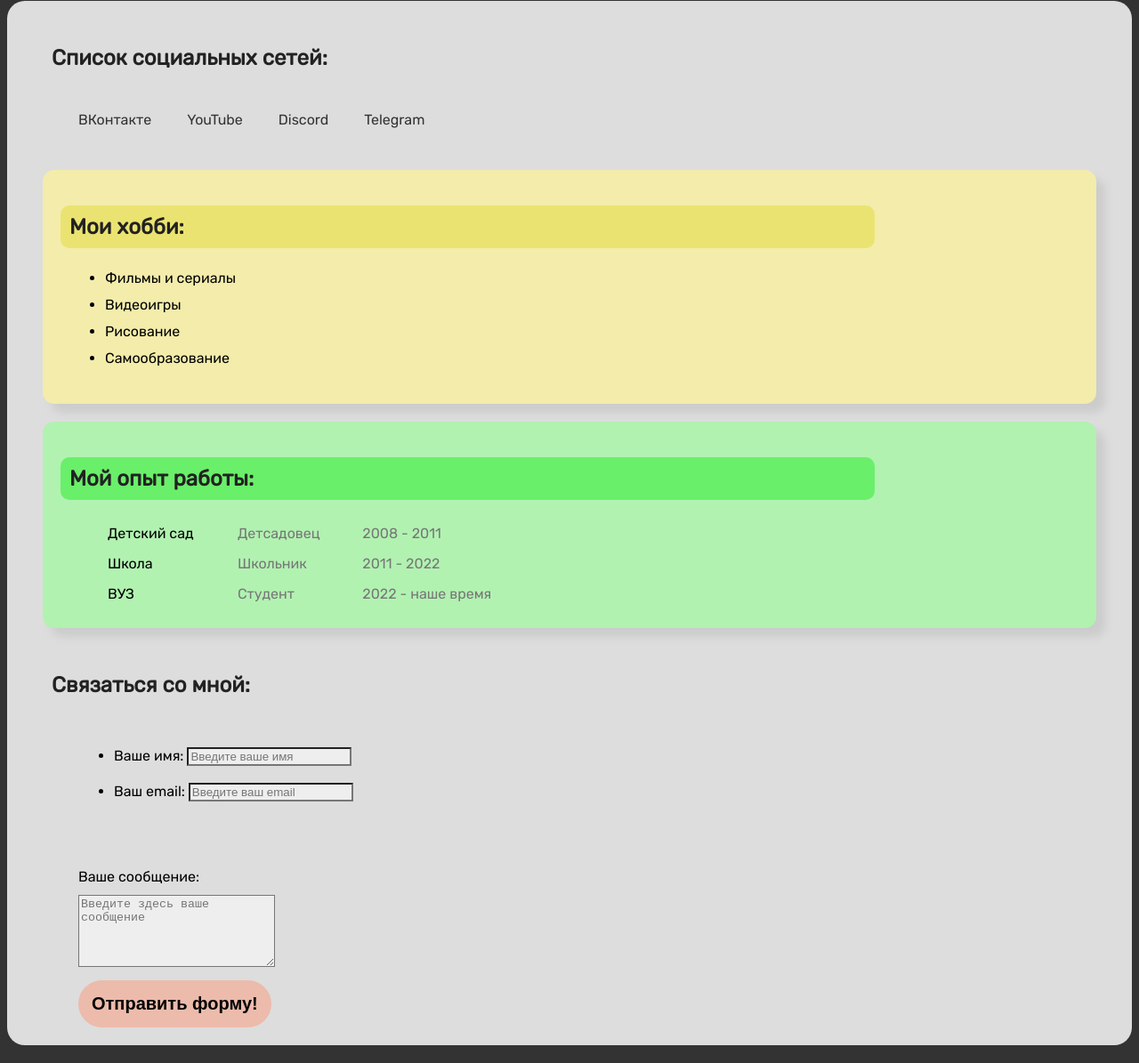
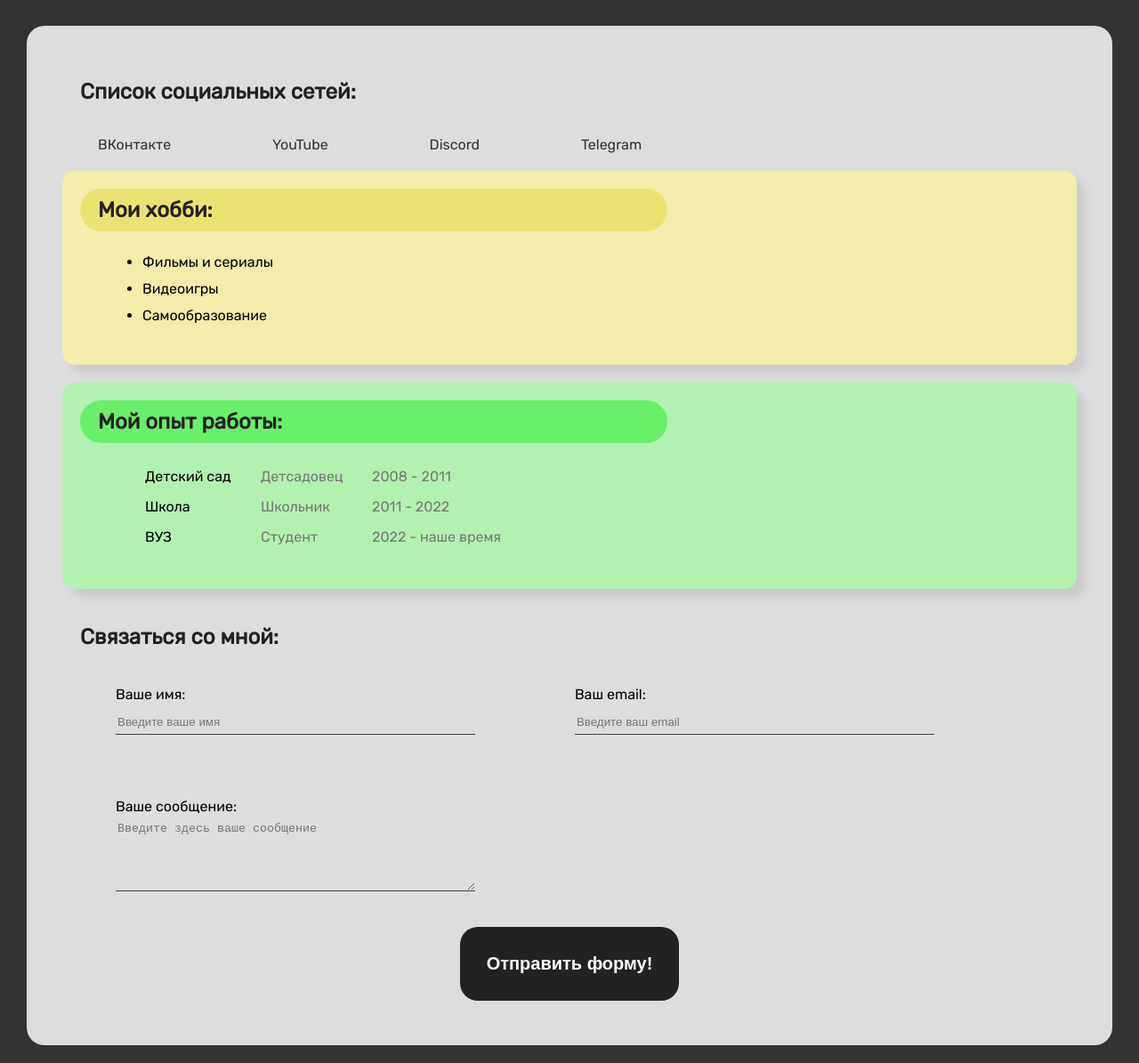
Before and after one commit to OrDro1d/My_web_try, a plain HTML site: page index.html in a window 1280 px wide. Shown: the part 398-1593 px from the top of the page at 89% size. Drawn offline with Linux system fonts and the light colour scheme.

Commit message:
Some changes were made: # My page is adapted fo mobile gadgets now; # Some changes in visuals.

```diff
--- a/index.html
+++ b/index.html
@@ -12,10 +12,10 @@
 		<link rel="stylesheet" href="ohshhet.css" />
 	</head>
 	<body>
+		<div class="container">
 			<header>
-			<ul class="contact-me">
-				<li><img src="myself.jpg" class="image" /></li>
-				<li class="text-about-me">
+				<div><img src="myself.jpg" class="image" /></div>
+				<div class="text-about-me">
 					<h1>Осман Люманов</h1>
 					<p>
 						Меня зовут Осман. Мне 18 лет. На данный момент учусь на втором курсе
@@ -26,13 +26,12 @@
 						В свободное люблю играть в видеоигры, смотреть фильмы и сериалы.
 						Иногда даже рисую.
 					</p>
-				</li>
-			</ul>
+				</div>
 			</header>
-		<div class="w-w-">
-			<div class="sotki">
+			<div class="card main-card">
+				<div class="links">
 					<h2>Список социальных сетей:</h2>
-				<ul class="links">
+					<ul>
 						<li>
 							<a href="oops_try_again_page.html" target="_blank"> ВКонтакте </a>
 						</li>
@@ -47,32 +46,28 @@
 						</li>
 					</ul>
 				</div>
-
-			<div class="card c2">
+				<div class="card hobbies-card">
 					<h2>Мои хобби:</h2>
 					<ul class="table">
 						<li>Фильмы и сериалы</li>
 						<li>Видеоигры</li>
-					<li>Рисование</li>
 						<li>Самообразование</li>
 					</ul>
 				</div>
-			<div class="card c3">
+				<div class="card work-exp-card">
 					<h2>Мой опыт работы:</h2>
-				<table class="table" width="555">
+					<table class="table" width="500">
 						<tbody>
 							<tr>
 								<td>Детский сад</td>
 								<td>Детсадовец</td>
 								<td>2008 - 2011</td>
 							</tr>
-
 							<tr>
 								<td>Школа</td>
 								<td>Школьник</td>
 								<td>2011 - 2022</td>
 							</tr>
-
 							<tr>
 								<td>ВУЗ</td>
 								<td>Студент</td>
@@ -81,26 +76,22 @@
 						</tbody>
 					</table>
 				</div>
-			<div class="better-call">
+				<div class="contact">
 					<h2>Связаться со мной:</h2>
 					<form>
 						<ul>
-						<li class="contact-me">
+							<li class="name">
 								<label for="name">Ваше имя:</label>
-							<input
-								type="text"
-								id="name"
-								placeholder="Введите ваше имя"
-								class="area"
-							/>
+								<br />
+								<input type="text" id="name" placeholder="Введите ваше имя" />
 							</li>
 							<li>
 								<label for="email">Ваш email:</label>
+								<br />
 								<input
 									type="email"
 									id="email"
 									placeholder="Введите ваш email"
-								class="area"
 								/>
 							</li>
 						</ul>
@@ -108,15 +99,15 @@
 						<label for="message">Ваше сообщение:</label>
 						<br />
 						<textarea
-						class="area"
 							id="message"
 							cols="25"
 							rows="5"
 							placeholder="Введите здесь ваше сообщение"
 						></textarea>
 						<br />
+					</form>
 					<button class="button">Отправить форму!</button>
-				</form>
+				</div>
 			</div>
 		</div>
 	</body>
--- a/ohshhet.css
+++ b/ohshhet.css
@@ -4,54 +4,98 @@ body {
 	font-family: "Rubik", sans-serif;
 	font-size: 16px;
 	background-color: #333;
-	min-width: 600px;
+	margin: 0 10px;
+	min-width: 650px;
 }
 
 h1 {
 	color: white;
-	font-size: 3rem;
-	width: 600px;
-	border-radius: 20px;
+	font-size: 3.5em;
+	margin: 0;
+}
+
+header {
+	width: 1000px;
+	margin: auto;
+	padding: 40px 0;
+}
+
+header div {
+	display: inline-block;
 }
 
 h2 {
 	color: #222;
+	padding: 20px;
+	margin: 0;
+}
+
+.image {
+	border-radius: 30px;
+	box-shadow: 10px 10px 10px #222;
+	width: 400px;
+	display: block;
+}
+
+.text-about-me {
+	max-width: 500px;
+	margin: 40px 20px;
+}
+
+.text-about-me p {
+	font-style: oblique;
+	color: #ddd;
+}
+
+.card {
+	border-radius: 14px;
+	padding: 20px;
+	margin: 20px;
+	box-shadow: 10px 10px 10px #ccc;
+}
+
+.main-card {
+	background-color: #ddd;
+	border-radius: 20px;
+	padding: 20px;
+	box-shadow: none;
 }
 
 .links {
-	display: flex;
-	list-style: none;
-}
-.links a:hover {
-	font-size: 1.2rem;
-	border-radius: 30px;
+	margin: 20px;
 }
 
-.links a:active {
-	color: lightgreen;
-}
-
-/* .links a:visited {
-	color: black;
-} */
-
-.w-w- {
-	background-color: #ddd;
-	border-radius: 20px;
-	padding: 20px;
+.links li {
+	display: inline;
+	list-style: none;
 }
 
 .links a {
 	font-size: 16px;
 	transition: all 0.2s;
 	text-decoration: none;
-	padding: 10px 20px;
+	padding: 10px 10% 10px 0;
 	color: #333;
 }
+
+.links a:hover {
+	font-size: 1.2rem;
+	border-radius: 30px;
+	text-decoration: underline;
+}
+
+/* .links a:active {
+	color: lightgreen;
+} */
+
+/* .links a:visited {
+	color: black;
+} */
 
 .table {
 	padding-left: 50px;
 	line-height: 30px;
+	margin: 20px;
 }
 
 .table td {
@@ -63,107 +107,134 @@ td:nth-child(3) {
 	color: #777;
 }
 
-.text-about-me {
-	width: auto;
-	max-width: 500px;
-	margin: 40px 20px;
-}
-
-.text-about-me p {
-	font-style: oblique;
-	color: #ddd;
-}
-
-.card {
-	background-color: aliceblue;
-	border-radius: 13px;
-	padding: 20px 20px;
-	margin: 20px;
-	border-width: 1px;
-	box-shadow: 10px 10px 10px #ccc;
-}
-
-.sotki {
-	margin: 0;
-	height: 150px;
-}
-
-.sotki h2 {
-	padding: 30px;
-	margin: 0;
-}
-
-.c1 h2 {
-	background-color: rgb(155, 187, 212);
-	border-radius: 10px;
-	padding: 10px;
-	margin-right: 20%;
-}
-
-.c2 {
+.hobbies-card {
 	background-color: rgb(243, 236, 171);
 }
 
-.c2 h2 {
+.hobbies-card h2 {
 	background-color: rgb(235, 227, 113);
-	border-radius: 10px;
-	padding: 10px;
-	margin-right: 20%;
+	border-radius: 30px;
+	padding: 10px 0px 10px 20px;
+	margin-right: 40%;
 }
 
-.c3 {
+.work-exp-card {
 	background-color: rgb(177, 242, 177);
 }
 
-.c3 h2 {
+.work-exp-card h2 {
 	background-color: rgb(106, 239, 106);
-	border-radius: 10px;
-	padding: 10px;
-	margin-right: 20%;
+	border-radius: 30px;
+	padding: 10px 0px 10px 20px;
+	margin-right: 40%;
 }
 
-.image {
-	border-radius: 30px;
-	box-shadow: 10px 10px 10px #222;
-	width: 400px;
-	display: block;
-	margin: 40px 20px 0 20px;
+.contact textarea {
+	background-color: #ddd;
+	border-style: none;
+	border-bottom: 1px solid #444;
+	width: 30em;
+}
+
+.contact {
+	margin: 20px;
+}
+
+.contact li {
+	display: inline-block;
+}
+
+.name {
+	margin-right: 10%;
+	margin-bottom: 20px;
+}
+
+.contact ul {
+	padding: 0;
+}
+
+.contact h2 {
+	padding: 20px;
+}
+
+.contact form {
+	line-height: 30px;
+	padding: 0 0 0 60px;
+}
+
+.contact input {
+	border-style: none;
+	border-bottom: 1px solid #444;
+	background-color: #ddd;
+	width: 30em;
+	height: 2em;
 }
 
 .button {
 	font-size: 20px;
 	font-weight: bold;
-	border-radius: 30px;
+	border-radius: 20px;
 	border-style: none;
-	padding: 15px 15px;
+	padding: 30px;
+	margin: 30px auto;
+	display: block;
 	transition: all 0.3s;
-	background-color: rgb(236, 187, 171);
+	background-color: #222;
+	color: white;
 	cursor: pointer;
 }
 
 .button:hover {
-	background-color: rgb(900, 187, 171);
-	opacity: 0.5;
+	opacity: 0.8;
 }
 
 .button:active {
-	background-color: lightgreen;
+	color: lightgreen;
 }
 
-.area {
-	background-color: #eee;
+@media (max-width: 650px) {
+	body {
+		font-family: "Rubik", sans-serif;
+		background-color: #222;
+		min-width: 650px;
 	}
 
-.contact-me li {
-	display: inline-block;
+	.container {
+		margin: 0;
+	}
+	header {
+		margin: auto;
+		width: 500px;
+	}
+	.text-about-me {
+		text-align: center;
 	}
 
-.better-call h2 {
-	padding: 30px;
+	.image {
+		margin: 20px auto;
+		width: 300px;
+	}
+
+	header div {
+		display: inline;
+	}
+
+	h1 {
+		color: white;
+		margin: auto;
+	}
+
+	.card {
+		margin: 20px 0;
+	}
+
+	.main-card {
 		margin: 0;
 	}
 
-.better-call form {
-	line-height: 40px;
-	padding: 0 0 0 60px;
+	.button {
+		margin: 40px auto;
+		display: block;
+		padding: 30px;
 	}
+}
```
Lines whose indentation alone changed are shown as unchanged.
